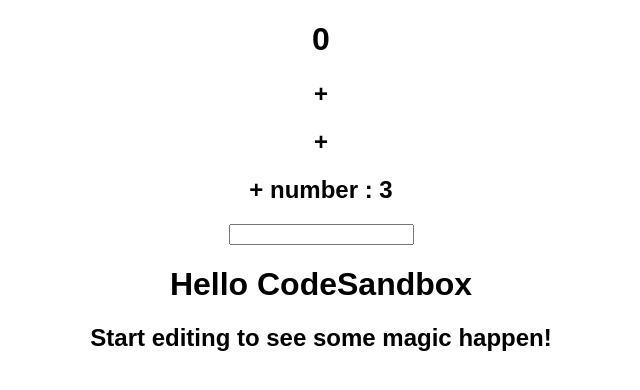
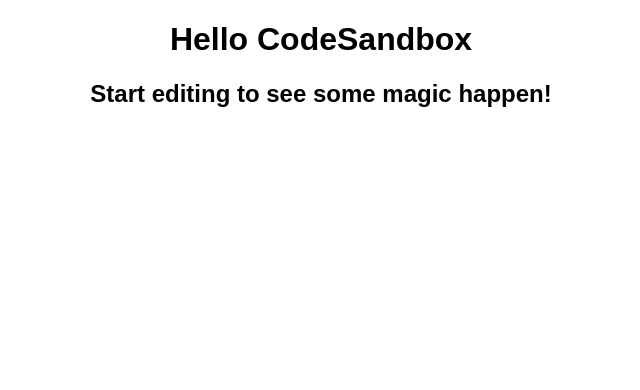
Before and after one commit to sashaTen/REDUX-TO-DO, a React (Create React App) app: page / in a window 1280 px wide. Shown: the top 390 px of the page, without its empty margins (319-959 px from the left). Built offline with nearby package versions, Linux system fonts and the light colour scheme.

Commit message:
understood the destructuring

```diff
--- a/src/App.js
+++ b/src/App.js
@@ -1,38 +1,10 @@
 import "./styles.css";
 import { useState } from "react";
 export default function App() {
-  const [count, setCount] = useState(0);
-  const [desiredNumber, setDesiredNumber] = useState(3);
-  const createNumber = (e) => {
-    e.preventDefault();
+  ///
 
-    setDesiredNumber(parseInt(e.target.value));
-  };
   return (
     <div className="App">
-      <h1>{count}</h1>
-      <h2
-        onClick={() => {
-          setCount(count + 1);
-        }}
-      >
-        +
-      </h2>
-      <h2
-        onClick={() => {
-          setCount(count - 1);
-        }}
-      >
-        +
-      </h2>
-      <h2
-        onClick={() => {
-          setCount(count + desiredNumber);
-        }}
-      >
-        + number : {desiredNumber}
-      </h2>
-      <input onChange={createNumber} />
       <h1>Hello CodeSandbox</h1>
       <h2>Start editing to see some magic happen!</h2>
     </div>
```
Also changed, not shown: 1 other file (tests, documents, lock files or other folders).
